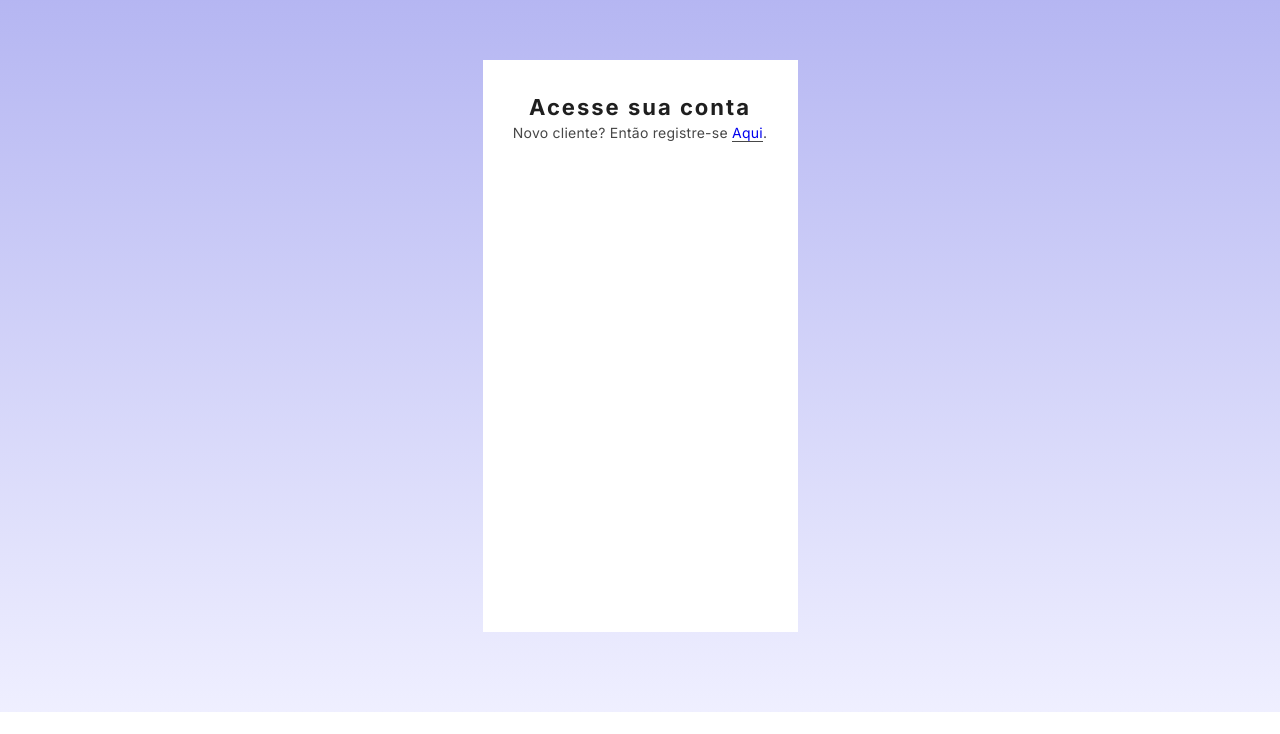
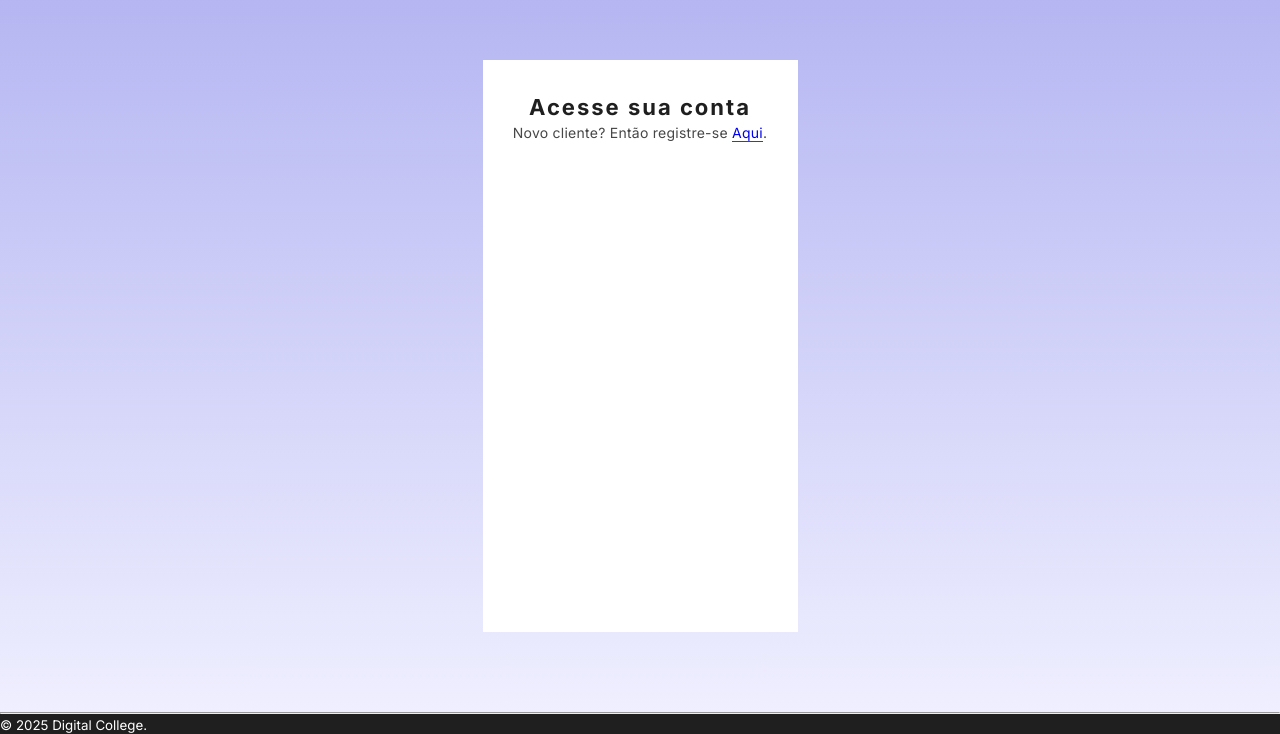
Before and after one commit to Jairison/projeto-responsivo, a plain HTML site: page index.html in a window 1280 px wide. Shown: the part 67-801 px from the top of the page. Drawn offline with Linux system fonts and the light colour scheme.

Commit message:
reiniciando pasta

```diff
--- a/index.html
+++ b/index.html
@@ -21,7 +21,13 @@
             </div>
         </form>
     </main>
-    <footer></footer>
+    <footer>
+        <div class="box">
+
+        </div>
+        <hr>
+        <small>&copy; 2025 Digital College.</small>
+    </footer>
 
 </body>
 </html>
--- a/styles/global.css
+++ b/styles/global.css
@@ -73,3 +73,8 @@ main {
     }
 
 }
+
+footer {
+    background-color: #1F1F1F;
+    color: #FFF;
+}
```
Also changed, not shown: assets/facebook.svg (added), assets/instagram.svg (added), assets/logo-footer.svg (added), assets/twitter.svg (added).
